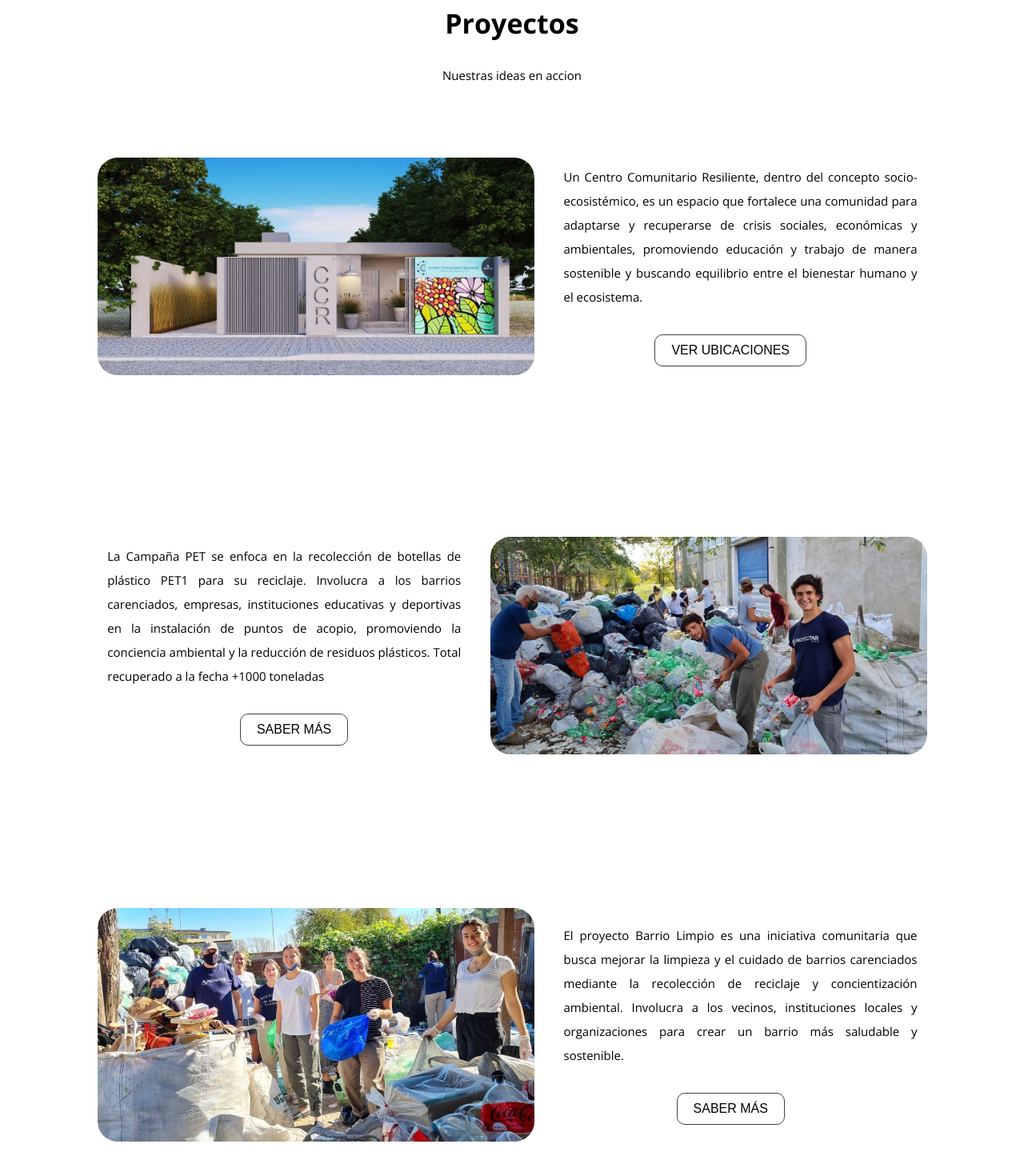
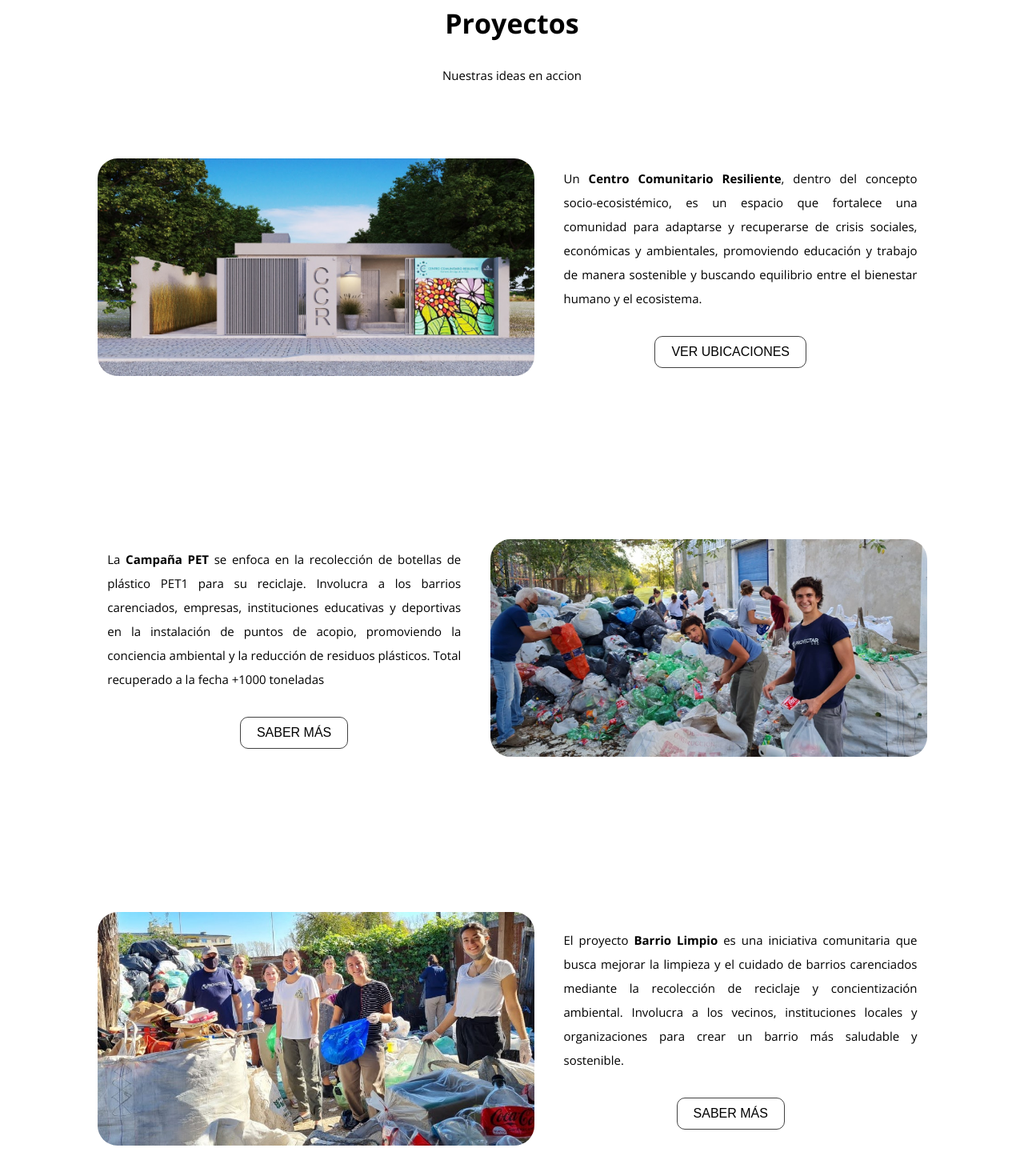
Before and after one commit to bautistagorchs/Web-Proyectar, a Next.js app: page / in a window 1280 px wide. Shown: the part 2390-3860 px from the top of the page at 80% size. Built offline with nearby package versions, Linux system fonts and the light colour scheme.

Commit message:
arreglar seccion proyectos

```diff
--- a/src/commons/SectionProjects/SectionProjects.module.scss
+++ b/src/commons/SectionProjects/SectionProjects.module.scss
@@ -229,7 +229,9 @@ section.proyectos {
         .contenedorImagen {
           border-radius: 25px;
           overflow: hidden;
-          h3,
+          h3 {
+            display: none;
+          }
           svg {
             display: none;
           }
@@ -245,15 +247,17 @@ section.proyectos {
           width: 90%;
           flex-direction: column;
           justify-content: space-between;
-          gap: 0;
+          gap: 2rem;
           h3 {
-            display: block;
+            display: none;
             position: unset;
             transform: unset;
             font-size: 22px;
+            color: black;
           }
           p {
-            margin-top: 0;
+            margin-top: 2rem;
+            padding-bottom: 0;
             width: 90%;
             max-width: 560px;
             margin-left: 5%;
@@ -261,6 +265,9 @@ section.proyectos {
             opacity: unset;
             text-align: justify;
             line-height: 30px;
+            span {
+              font-weight: 700;
+            }
           }
           button {
             opacity: unset;
--- a/src/commons/SectionProjects/SectionProjects.tsx
+++ b/src/commons/SectionProjects/SectionProjects.tsx
@@ -27,12 +27,12 @@ const SectionProjects = () => {
                   <div className={s.infoContainer}>
                     <h3>Centro Comunitario Resiliente</h3>
                     <p>
-                      Un Centro Comunitario Resiliente, dentro del concepto
-                      socio-ecosistémico, es un espacio que fortalece una
-                      comunidad para adaptarse y recuperarse de crisis sociales,
-                      económicas y ambientales, promoviendo educación y trabajo
-                      de manera sostenible y buscando equilibrio entre el
-                      bienestar humano y el ecosistema.
+                      Un <span> Centro Comunitario Resiliente</span>, dentro del
+                      concepto socio-ecosistémico, es un espacio que fortalece
+                      una comunidad para adaptarse y recuperarse de crisis
+                      sociales, económicas y ambientales, promoviendo educación
+                      y trabajo de manera sostenible y buscando equilibrio entre
+                      el bienestar humano y el ecosistema.
                     </p>
                     <button>Ver ubicaciones</button>
                   </div>
@@ -50,21 +50,16 @@ const SectionProjects = () => {
                   <div className={s.infoContainer}>
                     <h3>Campaña PET</h3>
                     <p id={s.mergenIzq}>
-                      La Campaña PET se enfoca en la recolección de botellas de
-                      plástico PET1 para su reciclaje. Involucra a los barrios
-                      carenciados, empresas, instituciones educativas y
-                      deportivas en la instalación de puntos de acopio,
-                      promoviendo la conciencia ambiental y la reducción de
-                      residuos plásticos. Total recuperado a la fecha +1000
+                      La <span>Campaña PET</span> se enfoca en la recolección de
+                      botellas de plástico PET1 para su reciclaje. Involucra a
+                      los barrios carenciados, empresas, instituciones
+                      educativas y deportivas en la instalación de puntos de
+                      acopio, promoviendo la conciencia ambiental y la reducción
+                      de residuos plásticos. Total recuperado a la fecha +1000
                       toneladas
                     </p>
                     <button>Saber más</button>
                   </div>
-                  {/* <div className={s.contenedorImagen} id={s.laptop}>
-                    <Image src={pet} alt="ccr" />
-                    <h3>Reciclado PET</h3>
-                    <RiArrowDownWideLine color="white" size={30} />
-                  </div> */}
                 </div>
               </div>
             </div>
@@ -79,9 +74,9 @@ const SectionProjects = () => {
                   <div className={s.infoContainer}>
                     <h3>Barrio Limpio</h3>
                     <p>
-                      El proyecto Barrio Limpio es una iniciativa comunitaria
-                      que busca mejorar la limpieza y el cuidado de barrios
-                      carenciados mediante la recolección de reciclaje y
+                      El proyecto <span> Barrio Limpio</span> es una iniciativa
+                      comunitaria que busca mejorar la limpieza y el cuidado de
+                      barrios carenciados mediante la recolección de reciclaje y
                       concientización ambiental. Involucra a los vecinos,
                       instituciones locales y organizaciones para crear un
                       barrio más saludable y sostenible.
```
